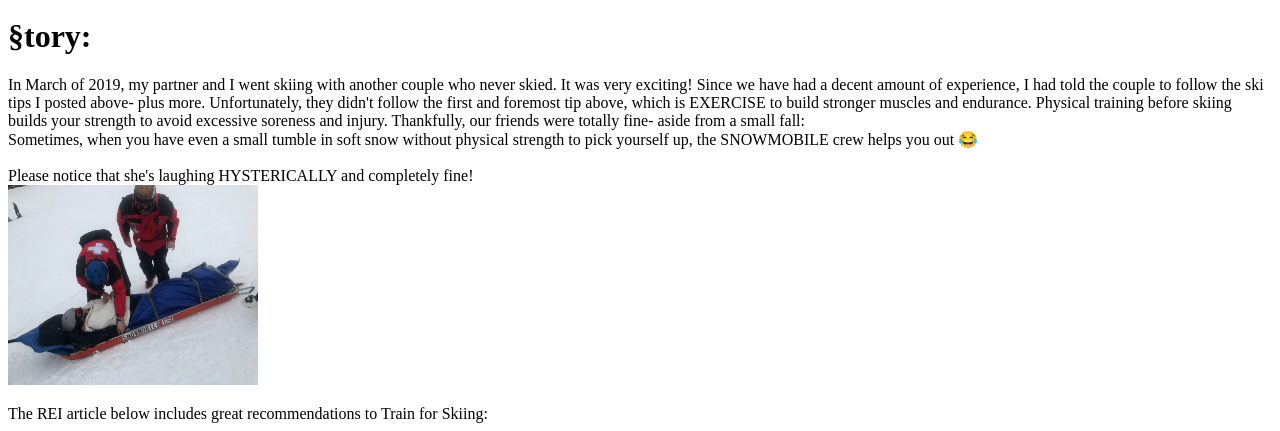
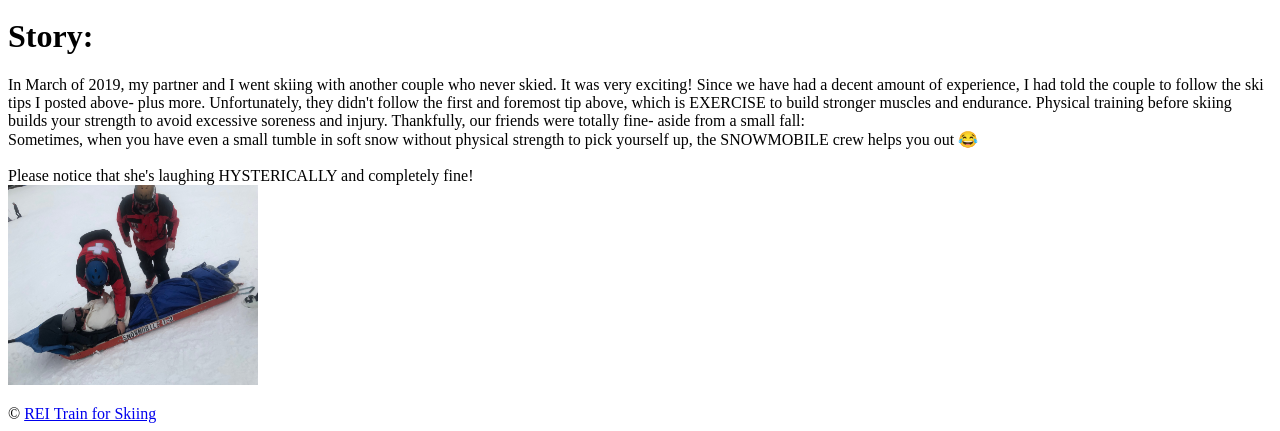
Before and after one commit to Philly-CodeCamp-Feb2022/js-assignment-4-html-me-something-shughes1992, a website: page index.html in a window 1280 px wide. Shown: the part 1208-1639 px from the top of the page. Drawn offline with Linux system fonts and the light colour scheme; files whose address does not match are found by name.

Commit message:
Part 1 completed

```diff
--- a/index.html
+++ b/index.html
@@ -61,7 +61,7 @@ height="200"
 </div>
 
 <div class="story">
-    <h1>&sect;tory:</h1>
+    <h1>Story:</h1>
 
     In March of 2019, my partner and I went skiing with another couple who never skied.
     It was very exciting! Since we have had a decent amount of experience, I had told the couple
@@ -82,12 +82,12 @@ height="200"
 <img src="/Users/shugh/Desktop/GitRepositories/PhillyCodeCamp/Assignments/Assignment4/js-assignment-4-html-me-something-shughes1992/images/snowMobile.jpeg"
 width="250"
 height="200"/>
+</p>
 
+<footer>
+    &copy; <a href="https://www.rei.com/learn/expert-advice/how-to-train-for-skiing.html">REI Train for Skiing</a>
 
-</p>
+</footer>
 
    </body>
 </html>
-
-The REI article below includes great recommendations to Train for Skiing:
-<!-- https://www.rei.com/learn/expert-advice/how-to-train-for-skiing.html-->
```
